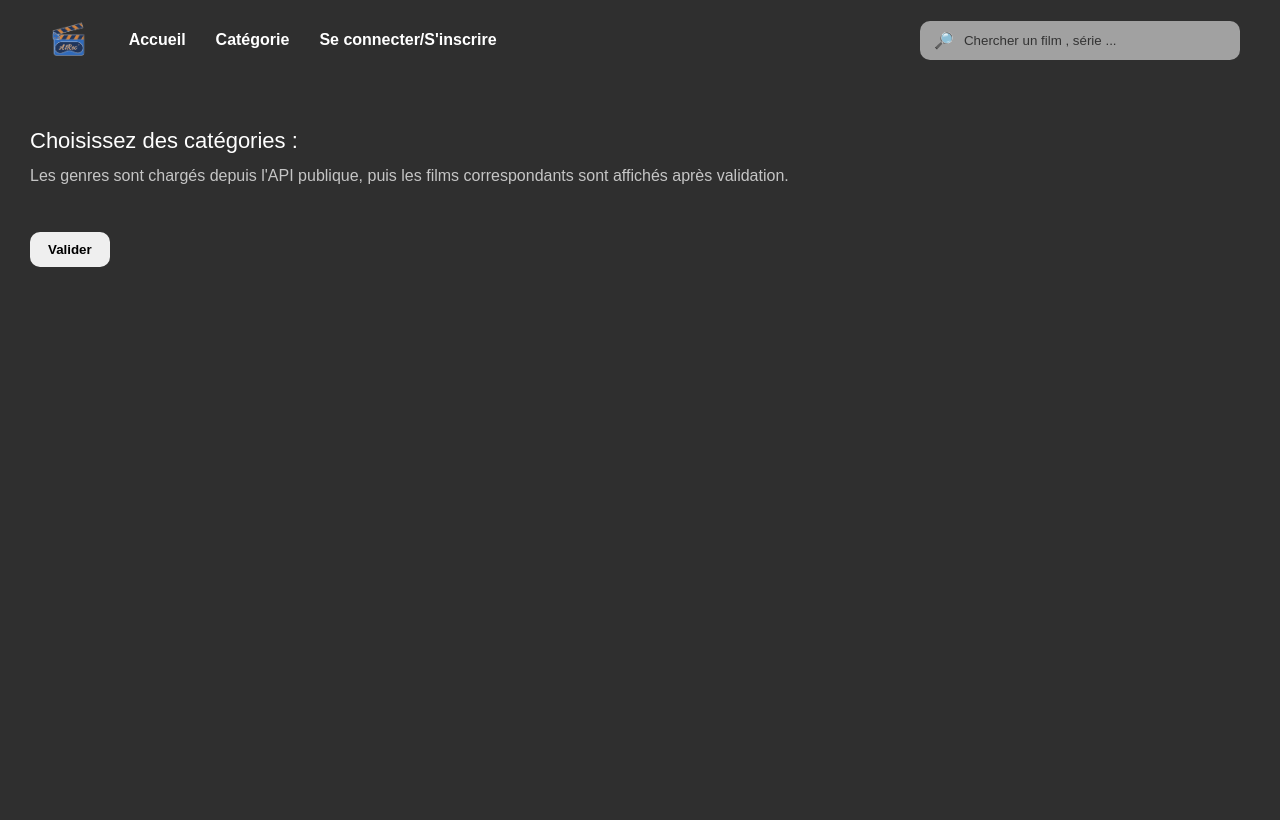
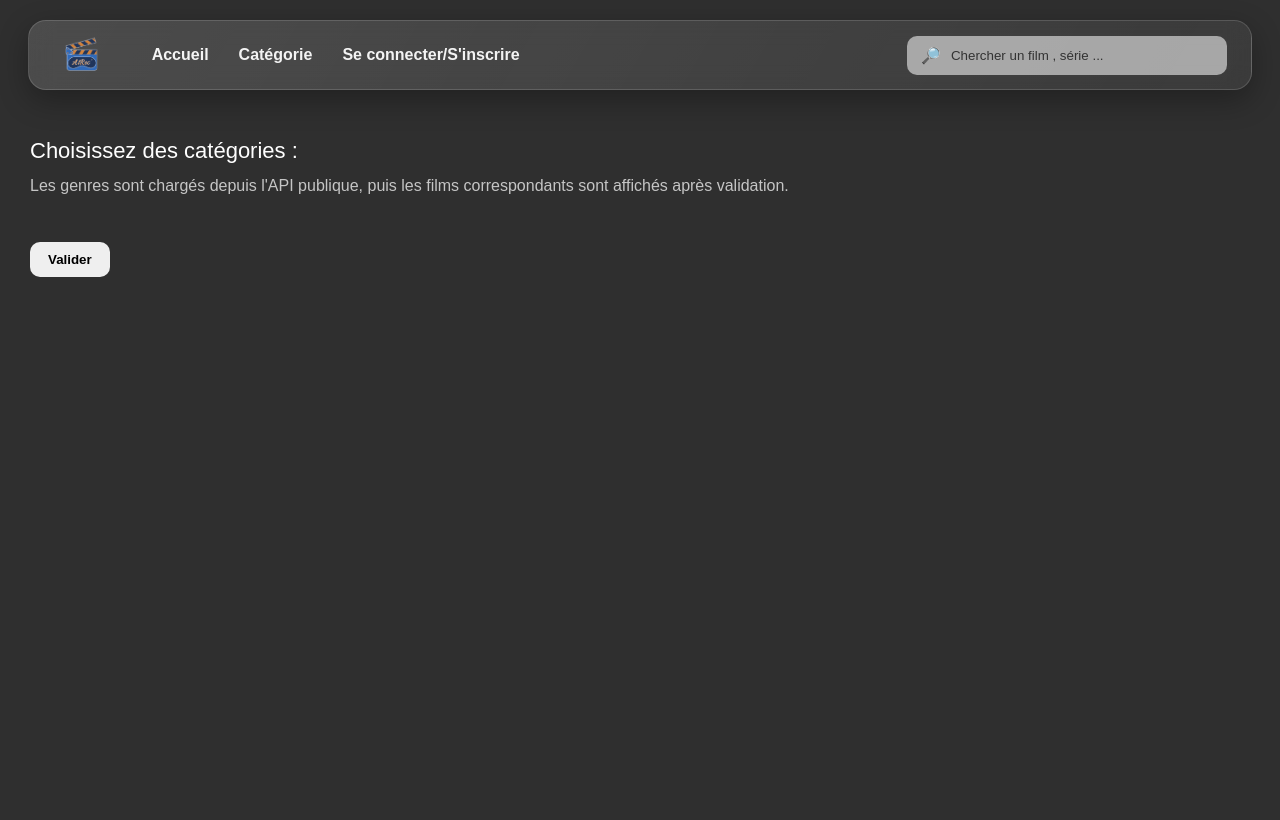
Before and after one commit to iomckn/airec_frontend, a Flask app: page /categories in a window 1280 px wide. Before the commit the page ends 267 px from the top, so only its background shows below. Run offline with Flask 3, Linux system fonts and the light colour scheme; data that the repository does not hold is empty.

Commit message:
Update styles for topbar and navlinks
Refactor topbar and navlinks styles for improved layout and aesthetics.

```diff
--- a/static/css/categories.css
+++ b/static/css/categories.css
@@ -2,6 +2,11 @@
   margin: 0;
   padding: 0;
   box-sizing: border-box;
+}
+
+:root{
+    --accent: #7f5cff;
+    --accent-2: #2dd4bf;
 }
 
 body {
@@ -11,12 +16,21 @@ body {
   min-height: 100vh;
 }
 
-.topbar {
-  display: flex;
-  align-items: center;
-  gap: 30px;
-  padding: 20px 40px;
+.topbar{
+    display: flex;
+    align-items: center;
+    padding: 14px 24px;
+    margin: 20px 28px 0;
+    border-radius: 18px;
+
+    background: linear-gradient(120deg, rgba(255,255,255,0.14), rgba(255,255,255,0.06));
+    backdrop-filter: blur(12px);
+
+    border: 1px solid rgba(255,255,255,0.15);
+    box-shadow: 0 10px 30px rgba(0,0,0,0.3);
 }
+
+
 
 .brand img {
   height: 40px;
@@ -24,19 +38,41 @@ body {
   display: block;
 }
 
-.navlinks {
-  display: flex;
-  gap: 30px;
+.navlinks a::after{
+    content: "";
+    position: absolute;
+    left: 0;
+    bottom: -5px;
+    width: 0;
+    height: 2px;
+    background: linear-gradient(90deg, var(--accent), var(--accent-2));
+    transition: width .2s ease;
 }
 
-.navlinks a {
-  color: #fff;
-  text-decoration: none;
-  font-weight: 600;
+.navlinks a:hover::after{
+    width: 100%;
 }
 
-.navlinks a:hover {
-  text-decoration: underline;
+.navlinks a{
+    position: relative;
+    text-decoration: none;
+    color: rgba(255,255,255,0.94);
+    font-weight: 600;
+}
+
+.navlinks{
+    margin-left: 40px;
+    display: flex;
+    gap: 30px;
+}
+
+.spacer{
+    flex: 1;
+}
+
+.auth{
+    margin-right: 20px;
+    font-size: 14px;
 }
 
 .spacer {
```
